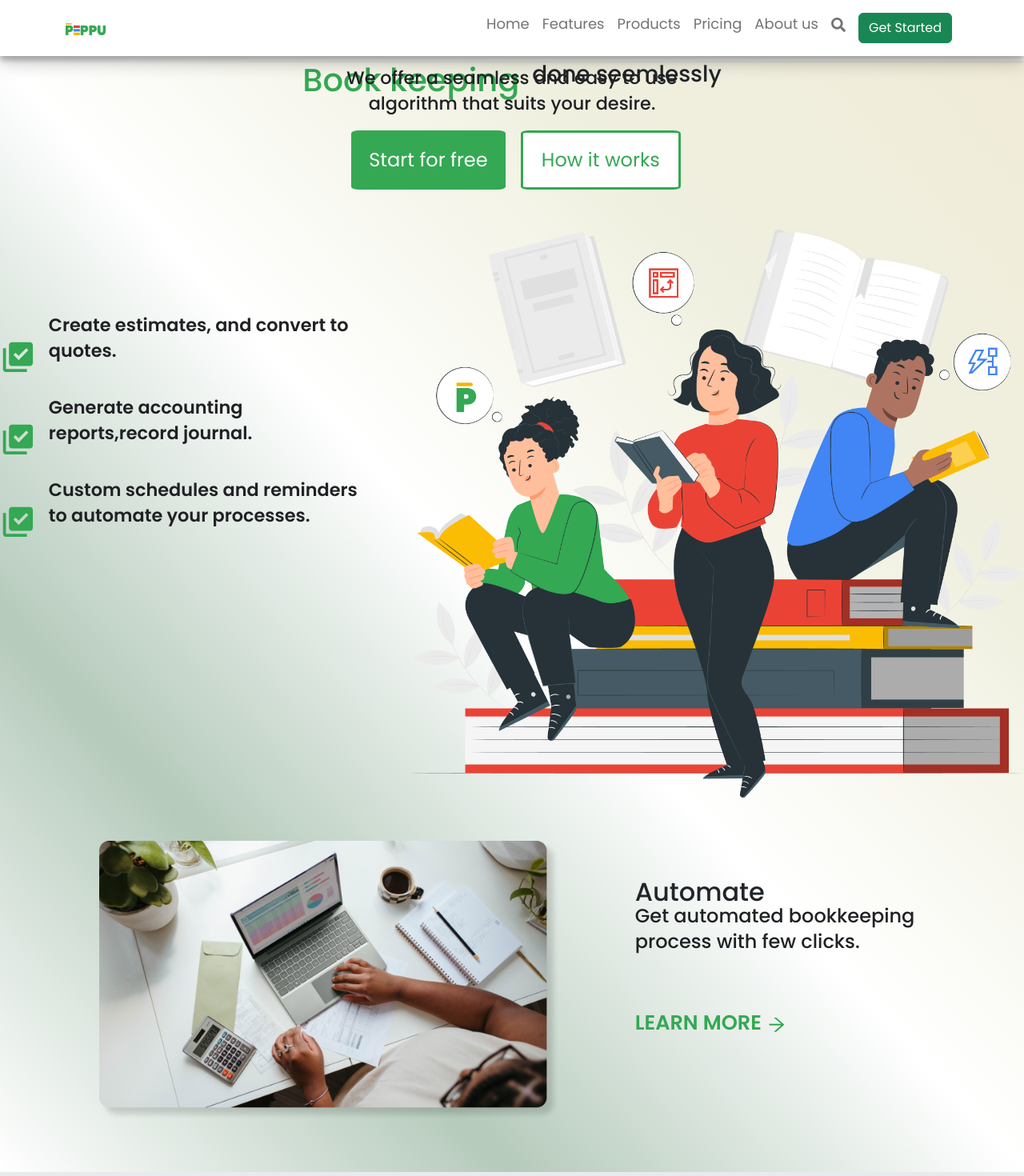
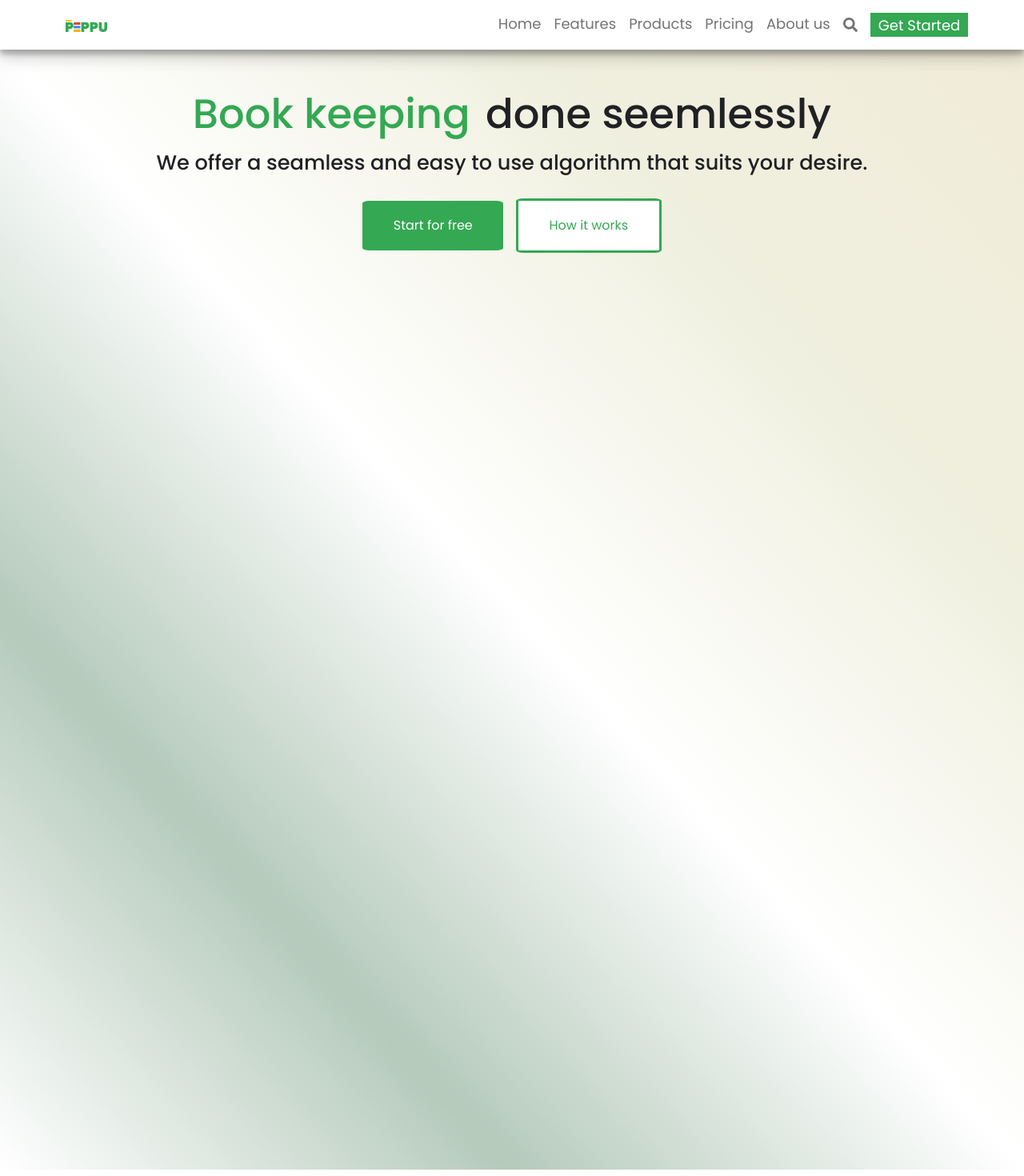
Before and after one commit to Peppu-Group/Peppu-books-frontend, a React (Vite) app: page / in a window 1280 px wide. Shown: the top 1470 px of the page at 80% size. Built offline with nearby package versions, Linux system fonts and the light colour scheme.

Commit message:
this works

```diff
--- a/src/App.css
+++ b/src/App.css
@@ -8,6 +8,7 @@
 p {
     line-height: 2rem;
     color: #202124;
+
 }
 
 .root {
@@ -89,6 +90,14 @@ body {
 
 }
 
+.home-body {
+    background-color: #ffffff;
+    background-image: linear-gradient(to top right, #ffffff, #b5cabb, #ffffff, #f0f0e0, #f0ebd8),
+    linear-gradient(to left, #ffffff, #ffffff);
+    height: 175vh;
+    margin-top: 0;
+}
+
 a {
     text-decoration: none;
     color: black;
@@ -108,14 +117,11 @@ a {
     font-weight: 50;
 }
 
-.home-navbar button {
-    height: 5vh;
-    margin-top: 25%;
+.navbar button {
     background-color: #34a853;
     color: white;
     border-style: none;
     padding: 1.5% 10%;
-
 }
 
 .navbar {
@@ -136,55 +142,48 @@ a {
     display: flex;
     flex-direction: row;
     justify-content: center;
-    gap: 1rem;
-    font-size: 2rem;
-
+    font-size: 4vw;
+    gap: 1.5vw;
+    margin-top: 0%;
+    padding-top: 5vw;
 }
 
-.body-header span {
+.body-header .header {
     color: #34a853;
 }
 
 .first-paragragh {
-    margin-top: -4%;
     text-align: center;
-    font-size: 1.4rem;
-
+    font-size: 2vw;
+    margin-top: 1vw;
 }
 
 .body-buttons {
-    display: flex;
-    flex-direction: row;
     justify-content: center;
-    gap: 4rem;
-    font-family: 'poppins' sans-serif;
 }
 
-.body-buttons a button {
-    font-size: 1.5rem;
-}
+
 
 .button-green,
 .button-white {
-    width: 130%;
-    height: 120%;
-    margin-top: 1%;
+    margin-top: 1vw;
     background-color: #34a853;
     color: white;
     border-style: none;
-    padding: 8% 10%;
+    padding: 1.5vw 3vw;
     border-radius: 5%;
-    margin-left: -12%;
-
 }
 
 .button-white {
-
+    margin-top: 1vw;
     background-color: white;
     border: solid #34a853;
     color: #34a853;
-    padding: 6% 4%;
+    padding: 1.5vw 3vw;
+    border-radius: 5%;
 }
+
+
 
 .check-offers {
     font-size: 1.4rem;
--- a/src/Components/Navbar.jsx
+++ b/src/Components/Navbar.jsx
@@ -4,8 +4,7 @@ import Nav from 'react-bootstrap/Nav';
 import BNavbar from 'react-bootstrap/Navbar';
 import Button from 'react-bootstrap/Button';
 import IMG_2437 from '../assets/IMG_2437.png';
-import {FaSearch} from 'react-icons/fa'
-import '../App.css';
+import { FaSearch } from 'react-icons/fa'
 const Navbar = () => {
 
   return (
@@ -26,8 +25,8 @@ const Navbar = () => {
             <Nav.Link href="/products">Products</Nav.Link>
             <Nav.Link href="/pricing">Pricing</Nav.Link>
             <Nav.Link href="/about">About&nbsp;us</Nav.Link>
-          <Nav.Link href="">< FaSearch/></Nav.Link>
-        <Nav.Link href='https://app.peppubooks.com/register'><Button variant="success">Get&nbsp;Started</Button></Nav.Link>
+            <Nav.Link href="">< FaSearch /></Nav.Link>
+            <Nav.Link href='https://app.peppubooks.com/register'><button>Get&nbsp;Started</button></Nav.Link>
           </Nav>
         </BNavbar.Collapse>
       </Container>
--- a/src/Pages/Homepage.jsx
+++ b/src/Pages/Homepage.jsx
@@ -1,11 +1,11 @@
 import React from 'react'
-import {AiOutlineUserSwitch, AiOutlineArrowRight,} from 'react-icons/ai'
-import {SiSpringsecurity} from 'react-icons/si'
-import {BiCopyright} from 'react-icons/bi'
-import {BsFillArrowRightCircleFill, BsArrowLeftCircle, BsFacebook, BsTwitter, BsGoogle, BsInstagram} from 'react-icons/bs'
-import {AiOutlineGoogle, AiOutlineTwitter, AiOutlineInstagram} from 'react-icons/ai'
-import  {MdLibraryAddCheck} from 'react-icons/md'
-import {GiHumanTarget} from 'react-icons/gi'
+import { AiOutlineUserSwitch, AiOutlineArrowRight, } from 'react-icons/ai'
+import { SiSpringsecurity } from 'react-icons/si'
+import { BiCopyright } from 'react-icons/bi'
+import { BsFillArrowRightCircleFill, BsArrowLeftCircle, BsFacebook, BsTwitter, BsGoogle, BsInstagram } from 'react-icons/bs'
+import { AiOutlineGoogle, AiOutlineTwitter, AiOutlineInstagram } from 'react-icons/ai'
+import { MdLibraryAddCheck } from 'react-icons/md'
+import { GiHumanTarget } from 'react-icons/gi'
 import Navbar from '../Components/Navbar'
 import herosection from '../assets/herosection.png'
 import Invoice from '../assets/Invoice.png'
@@ -17,287 +17,45 @@ import user2 from '../assets/user2.png'
 import user3 from '../assets/user3.png'
 import user4 from '../assets/user4.png'
 import IMG_2437 from '../assets/IMG_2437.png'
+import Row from 'react-bootstrap/Row';
+import Col from 'react-bootstrap/Col';
 import Container from 'react-bootstrap/Container';
+import Stack from 'react-bootstrap/Stack';
+
 
 const Homepage = () => {
   return (
-    <main className='root'>
-
-    <section className='home-page'>
-
-    {/** Navbar div */}
-
-      <nav className='fixed'>
+    <main >
+      <nav >
         <Navbar />
-
-        </nav>
-
-
-      {/** Home Page body beginning Text */}
-
-      <section className='body'>
-
-
-         <article className='body-header'>
-           <span><h1>Book keeping</h1></span>
-           <h3>done seemlessly</h3>
-         </article>
-
-          <article className='first-paragragh'>
-              <p>We offer a seamless and easy to use <br /> algorithm that suits your desire.</p>
-          </article>
-
-
-
-            <article className='body-buttons'>
+      </nav>
+      <div className='home-body'>
+        <Container fluid >
+          <div className='body-header'>
+            <p className='header'>Book keeping</p>
+            <p>done seemlessly</p>
+          </div>
+          <div className='first-paragragh'>
+            <p>We offer a seamless and easy to use  algorithm that suits your desire.</p>
+          </div>
+          <article>
+            <Stack direction="horizontal" gap={3} className='body-buttons'>
               <div>
               <a href="https://app.peppubooks.com/login">
                  <button className='button-green'>Start&nbsp;for&nbsp;free</button>
               </a>
               </div>
+
               <div>
              <a href="/about">
-                <button className='button-white'>How&nbsp;it&nbsp;works</button>
+             <button className='button-white'>How&nbsp;it&nbsp;works</button>
              </a>
              </div>
+
+             </Stack>
              </article>
-
-
-             {/** list of features*/}
-            <section className='offers-main'>
-               <section className='check-offers'>
-                   <article className='offer-list-1'>
-                      <figure className='icon'>
-                         <MdLibraryAddCheck />
-                      </figure>
-                        <p>Create estimates, and convert to quotes.</p>
-                    </article>
-
-
-
-          {/** SECOND CHECK LIST */}
-                      <article className='offer-list-2'>
-                         <figure className='icon'>
-                             <MdLibraryAddCheck />
-                         </figure>
-                            <p>Generate accounting reports,record journal.</p>
-                       </article>
-
-
-         {/** third check list */}
-                       <article className='offer-list-3'>
-                          <figure className='icon'>
-                            <MdLibraryAddCheck />
-                          </figure>
-                             <p>Custom schedules and reminders to automate your processes.</p>
-                          </article>
-                       </section>
-
-        {/** Check list image */}
-        <figure className='image'>
-          <img  src={herosection}/>
-        </figure >
-      </section>
-
-
-      <section className='Automate-container'>
-
-              <img src={Automate} className='computerman' />
-
-              <article className='Automate-head'>
-                <header className='Automate'>
-                 <h2>Automate</h2>
-                </header>
-                  <p>Get automated bookkeeping <br/>process with few clicks.</p>
-                   <p className='learn-more'>LEARN MORE <AiOutlineArrowRight/> </p>
-                </article>
-        </section>
-
-
- </section>
-
-
-
-
-
-
-        <section className='orderly-accounting-container'>
-            <article className='orderly-accounting'>
-                <h2>Orderly&nbsp;accounting</h2>
-                <p>Arrange share and <br/> retrieve all accounting <br/> processes in one place.</p>
-                <p className='learn-more'>LEARN MORE <AiOutlineArrowRight/> </p>
-            </article>
-                <img src={OrderlyAccounting} />
-        </section>
-
-        <section className='professional-invoice-container'>
-            <img src={Invoice} />
-            <article className='professional-invoice'>
-              <h2>Professional Invoices</h2>
-              <p>Create Professional Invoices and <br/> receipts with few clicks, schedule<br/> and track payments.</p>
-              <p className='learn-more'>LEARN MORE <AiOutlineArrowRight/> </p>
-            </article>
-        </section>
-
-
-        <section className='custom-schedule-container'>
-            <article className='custom-schedule'>
-              <h2>Custom Schedules</h2>
-              <p>Create custom schedules and <br/> reminders to automate your<br/>processes.</p>
-              <p className='learn-more'>LEARN MORE <AiOutlineArrowRight/> </p>
-            </article>
-            <img src={Schedule} />
-        </section>
-
-
-        <article className='why-peppu'>
-          <h3>Why PEPPU?</h3>
-        </article >
-
-          {/** Why you should choose us */}
-
-         <section className='why-peppu-content'>
-            <article className='easy-to-use'>
-                <figure className='easy-to-use-icon'>
-                  <AiOutlineUserSwitch />
-                </figure>
-                <h3>Easy to use</h3>
-                <p>With our automated <br/> processes you have your <br/> accounting done without <br/> stress, and easily <br/> trace changes in <br/> your account.</p>
-            </article>
-
-            <article className='easy-to-use'>
-              <figure className='easy-to-use-icon'>
-                <SiSpringsecurity />
-              </figure>
-              <h3>Secured</h3>
-              <p>With us you are <br/> sure of a safe <br/> account and <br/> good record<br/> keeping of your <br/> invoices.</p>
-            </article>
-
-            <article className='easy-to-use last'>
-              <figure className='easy-to-use-icon'>
-                <GiHumanTarget/>
-              </figure>
-              <h3>All in one</h3>
-              <p>We get all your book<br/> keeping processes <br/> done in one place <br/> with a custom feel <br/> of your choice.</p>
-            </article>
-          </section>
-
-          {/** Users Testimony */}
-            <article className='hear-from'>
-              <h2> Hear from our Users</h2>
-            </article>
-
-            <section className='testimonies'>
-              <section className='first-testimony'>
-                <img id="img-1" src={user1} />
-                <article className='testimony'>
-                  <p>Book keeping have never <br/> been this easy, Peppu!</p>
-                  <h4>James Neerd</h4>
-                </article>
-              </section>
-
-              <section className='first-testimony'>
-              <img  id="img-2"src={user2} />
-                <article className='testimony'>
-                  <p>Book keeping have never <br/> been this easy, Peppu!</p>
-                  <h4>James Neerd</h4>
-                </article>
-              </section>
-
-              <section className='first-testimony'>
-                <article className='testimony img-left'>
-                  <p>Book keeping have never <br/> been this easy, Peppu!</p>
-                  <h4>James Neerd</h4>
-                </article>
-                <img id="img-3"src={user3} />
-              </section>
-
-              <section className='first-testimony'>
-                <article className='testimony img-left'>
-                  <p>Book keeping have never <br/> been this easy, Peppu!</p>
-                  <h4>James Neerd</h4>
-                </article>
-                <img id="img-4"src={user4 } />
-              </section>
-            </section>
-
-              {/** Contact us and link to other pages */}
-              <section className='we-offer-content'>
-                <h4>We offer the best <br /> accounting experience</h4>
-               <section>
-
-
-                <section className='footer-button'>
-                  <a href='https://app.peppubooks.com/login'>
-                    <button className='green-button'>Start&nbsp;for&nbsp;free</button>
-                  </a>
-
-                  <a href='/about'>
-                    <button className='white-button'>Learn&nbsp;More</button>
-                  </a>
-                </section>
-               </section>
-              </section>
-
-              <footer className='subscribe'>
-
-                <section className="subscribe-body">
-                <img src={IMG_2437}/>
-                <article>
-                  <input placeholder='Email'/>
-                  <p>Subscribe to our newsletter to <br/> get updated news on our <br/> services</p>
-                </article>
-
-
-                <article className='copyright'>
-                  <article className='icons'>
-                    <BiCopyright />
-                  </article>
-                  <p>2022 Peppu ventures</p>
-                </article>
-                </section>
-
-
-                <section className='Quick-link'>
-                  <h4>Quick Links</h4>
-                  <ul>
-                    <li>About</li>
-                    <li>Services </li>
-                    <li>Products </li>
-                    <li>Contact Us </li>
-                  </ul>
-                </section>
-
-                <section className='Follow-us'>
-                  <h4>Follow Us</h4>
-                  <ul>
-                    <li>Twitter</li>
-                    <li>Instagram</li>
-                    <li>Facebook </li>
-                  </ul>
-                </section>
-
-                <section className='Terms'>
-                  <h4>Terms & Policies</h4>
-                  <ul>
-                    <li>Privacy Policies</li>
-                    <li>Terms & Conditions</li>
-                  </ul>
-
-                  <section className='copyright'>
-                    <article className='copyright-text'>
-                      <p>Peppu</p>
-                    </article>
-                    <article className='copyright-icon contacts'>
-                    <BsGoogle />
-                    <BsTwitter/>
-                    <BsInstagram />
-                    <BsFacebook />
-                    </article>
-                  </section>
-                </section>
-              </footer>
-    </section>
+        </Container>
+      </div>
     </main>
 
   )
```
Lines whose indentation alone changed are shown as unchanged.
